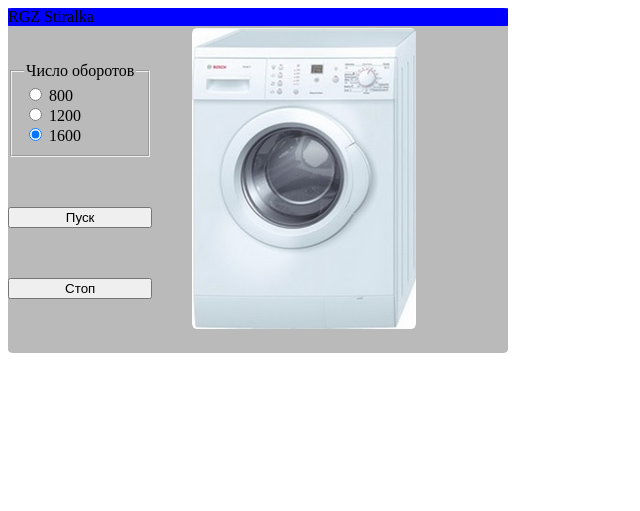
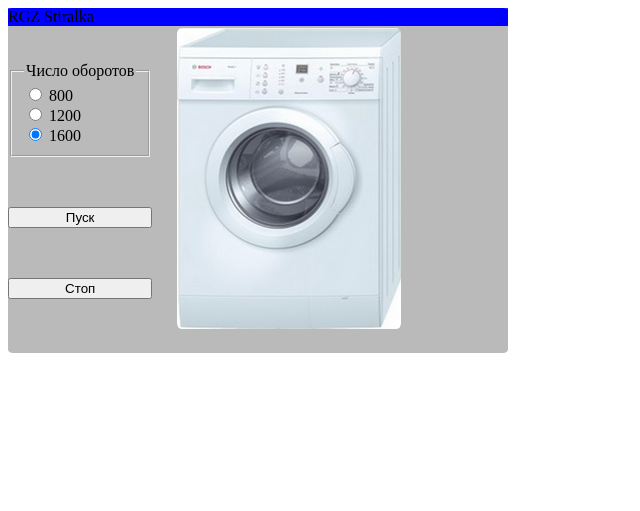
Before and after one commit to VolodiaKuz/RGZ-stiralka, a plain HTML site: page index.html in a window 1280 px wide. Shown: the whole page, without its empty margins (0-640 px from the left). Drawn offline with Linux system fonts and the light colour scheme.

Commit message:
change gap

```diff
--- a/styles.css
+++ b/styles.css
@@ -16,7 +16,7 @@ body {
   /* padding: 50px; */
   display: flex;
   align-items: center;
-  gap: 20px;
+  gap: 5px;
   border-radius: 1%;
 }
 
@@ -34,3 +34,10 @@ img {
   width: 500px;
   border-radius: 1%;
 }
+
+/* @media (max-width: 400px) {
+  body {
+    width: 250px;
+    height: 250px;
+  }
+} */
```
